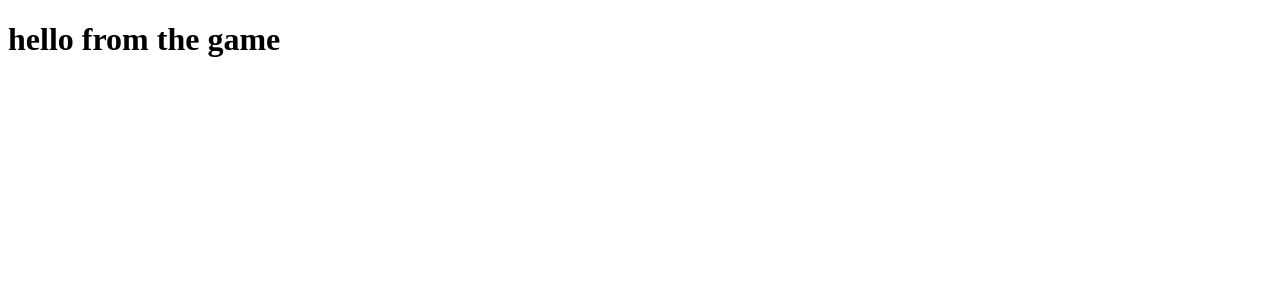
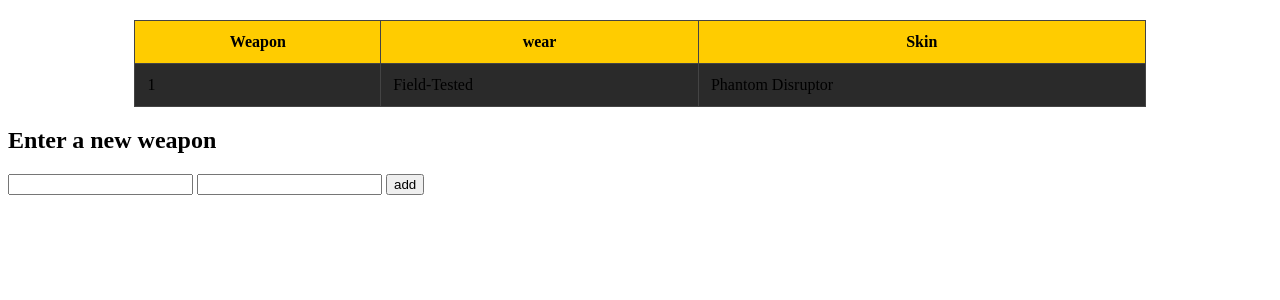
Before and after one commit to bblackie/rc-y12-qh-app, a Flask app: page / in a window 1280 px wide. Shown: the top 300 px of the page. Run offline with Flask 3, Linux system fonts and the light colour scheme; data comes from the database, SQL or seed files in the repository.

Commit message:
remnaming the colouns in my db and add the abillity to add information

```diff
--- a/app.py
+++ b/app.py
@@ -1,4 +1,4 @@
-from flask import Flask,g, render_template
+from flask import Flask,g, render_template, request, redirect
 import sqlite3
 
 app = Flask(__name__)
@@ -21,16 +21,22 @@
 
 @app.route("/")
 def home():
-    return render_template("home.html")
-
-
-@app.route("/contents")
-def contents():
     cursor = get_db().cursor()
     sql ="SELECT * FROM CS_Skins"
     cursor.execute(sql)
     results = cursor.fetchall()
     return render_template("contents.html", results=results)
 
+@app.route('/add', methods=["GET","POST"])
+def add():
+    if request.method == "POST":
+        cursor = get_db().cursor()
+        new_name = request.form["Weapon_Name"]
+        new_Wear = request.form["Weapon_Wear"]
+        sql = "INSERT INTO CS_Skins(Weapon_id, Wear, Skin_Name) VALUES (?,?)"
+        cursor.execute(sql,(new_Weapon_id,new_Skin_name))
+        get_db().commit()
+        return redirect('/')
+
 if __name__=="__main__":
     app.run(debug=True)
--- /dev/null
+++ b/cssql.sql
@@ -0,0 +1,5 @@
+-- Connect to the cs_weapon.db SQLite database
+ATTACH DATABASE 'cs_weapon.db' AS cs_weapon;
+-- Rename the column wepon_id to weapon_id in the cs_weapon.db database
+ALTER TABLE {CS_Skins} RENAME COLUMN {wepon_id} TO {weapon_id}
+ALTER TABLE {catigory_weapons} RENAME COLUMN {wepon_name} TO {weapon_name}
--- /dev/null
+++ b/static/styles.css
@@ -0,0 +1,31 @@
+<style>
+body {
+    font-family: Arial, sans-serif;
+    background-color: #1e1e1e;
+    color: #fff;
+    text-align: center;
+    padding: 20px;
+}
+h1 {
+    color: #ffcc00;
+}
+table {
+    width: 80%;
+    margin: 20px auto;
+    border-collapse: collapse;
+    background: #2a2a2a;
+}
+th, td {
+    padding: 12px;
+    border: 1px solid #444;
+}
+th {
+    background: #ffcc00;
+    color: #000;
+}
+img {
+    width: 100px;
+    height: auto;
+    border-radius: 5px;
+}
+</style>
--- a/templates/contents.html
+++ b/templates/contents.html
@@ -4,6 +4,7 @@
     <meta charset="UTF-8">
     <meta name="viewport" content="width=device-width, initial-scale=1.0">
     <meta http-equiv="X-UA-Compatible" content="ie=edge">
+    <link rel="stylesheet" href={{url_for('static',filename='styles.css')}}>
     <title>contents</title>
 </head>
 <body>
@@ -20,6 +21,12 @@
             <td>{{item[1]}}</td>
         </tr>
     </table>
+    <form action="/add" method="post">
+    <h2>Enter a new weapon</h2>
+    <input type="'text" name="Weapon_Name">
+    <input type="text" name="Weapon_Wear">
+    <input type="submit" value="add">
+    </form>
 </body>
 </html>
 
--- a/templates/home.html
+++ /dev/null
@@ -1,82 +0,0 @@
-<!DOCTYPE html>
-<html lang="en">
-<head>
-    <meta charset="UTF-8">
-    <meta name="viewport" content="width=device-width, initial-scale=1.0">
-    <title>Counter-Strike Weapons Database</title>
-</head>
-<body>
-    <h1>hello from the game</h1>
-</body>
-</html>
-
-
-<!---<!DOCTYPE html>
-<html lang="en">
-<head>
-    <meta charset="UTF-8">
-    <meta name="viewport" content="width=device-width, initial-scale=1.0">
-    <meta http-equiv="X-US-Compatible" content="ie=edge">
-    <title>Counter-Strike Weapons Database</title>
-    <style>
-        body {
-            font-family: Arial, sans-serif;
-            background-color: #1e1e1e;
-            color: #fff;
-            text-align: center;
-            padding: 20px;
-        }
-        h1 {
-            color: #ffcc00;
-        }
-        table {
-            width: 80%;
-            margin: 20px auto;
-            border-collapse: collapse;
-            background: #2a2a2a;
-        }
-        th, td {
-            padding: 12px;
-            border: 1px solid #444;
-        }
-        th {
-            background: #ffcc00;
-            color: #000;
-        }
-        img {
-            width: 100px;
-            height: auto;
-            border-radius: 5px;
-        }
-    </style>
-</head>
-<body>
-    <h1>Counter-Strike Weapons & Skins Database</h1>
-    <table>
-        <tr>
-            <th>Weapon</th>
-            <th>Type</th>
-            <th>Skin</th>
-            <th>Image</th>
-        </tr>
-        <tr>
-            <td>AK-47</td>
-            <td>Rifle</td>
-            <td>Redline</td>
-            <td><img src="ak47_redline.jpg" alt="AK-47 Redline"></td>
-        </tr>
-        <tr>
-            <td>AWP</td>
-            <td>Sniper</td>
-            <td>Dragon Lore</td>
-            <td><img src="awp_dragonlore.jpg" alt="AWP Dragon Lore"></td>
-        </tr>
-        <tr>
-            <td>M4A4</td>
-            <td>Rifle</td>
-            <td>Howl</td>
-            <td><img src="m4a4_howl.jpg" alt="M4A4 Howl"></td>
-        </tr>
-    </table>
-</body>
-</html>
```
Also changed, not shown: 1 other file.
